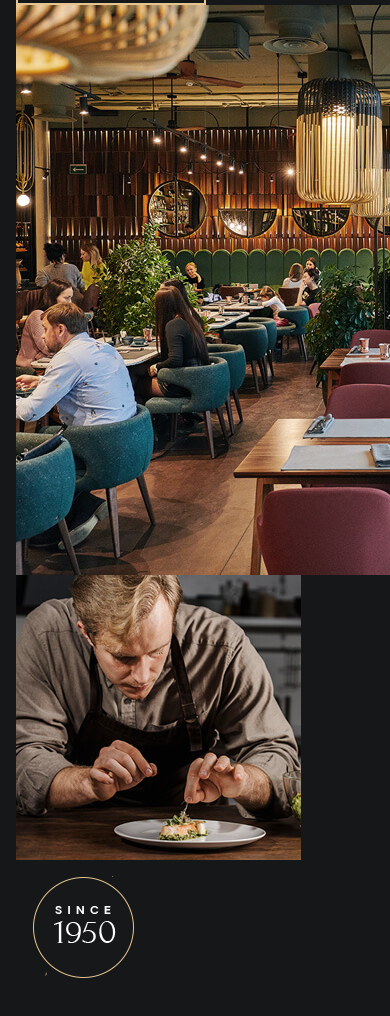
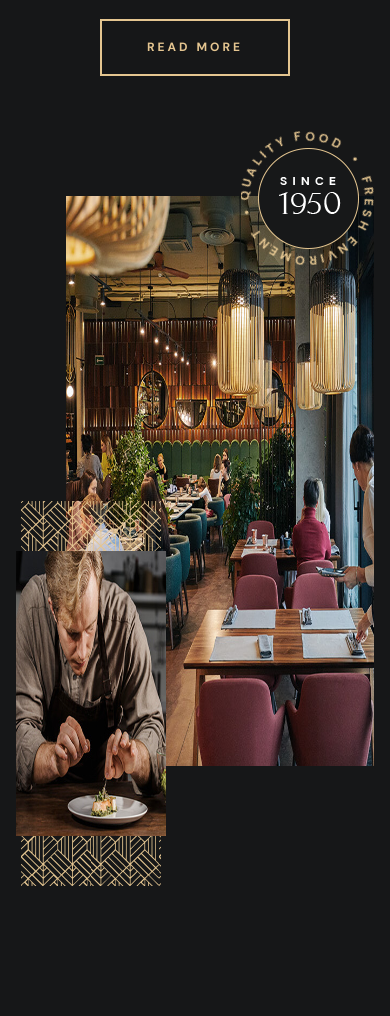
Before and after one commit to Demilade01/Grilli, a plain HTML site: page index.html in a window 390 px wide. Shown: the part 3602-4618 px from the top of the page. After the commit the page ends 4558 px from the top, so only its background shows below. Drawn offline with nearby package versions, Linux system fonts and the light colour scheme; files whose address does not match are found by name; a web font is replaced by a local one.

Commit message:
implement abouut section responsiveness

```diff
--- a/assets/css/style.css
+++ b/assets/css/style.css
@@ -436,6 +436,13 @@ body.nav-active { overflow: hidden;}
   z-index: -1;
 }
 
+.w-100 {
+  width: 100%;
+}
+
+
+
+
 /*-----------------------------------*\
   #PRELOAD
 \*-----------------------------------*/
@@ -872,8 +879,63 @@ body.nav-active { overflow: hidden;}
   #ABOUT
 \*-----------------------------------*/
 
+.about .section-text {
+  margin-block: 15px 30px;
+}
 
+.about .btn {
+  margin-inline: auto;
+  margin-block-start: 26px;
+}
 
+.about .container {
+  display: grid;
+  gap: 120px;
+}
+
+.about-banner {
+  position: relative;
+  margin-block-end: 120px;
+}
+
+.about-banner > .w-100 {
+  padding-inline-start: 50px;
+}
+
+.about .abs-img { position: absolute; }
+
+.about .abs-img::before { z-index: -1;}
+
+.about .abs-img-1 {
+  bottom: -120px;
+  left: 0;
+  width: 150px;
+  padding-block: 50px;
+}
+
+.about .abs-img-2 {
+  top: -65px;
+  right: 0;
+  overflow: hidden;
+}
+
+.about .abs-img-1::before {
+  top: 0;
+  bottom: 0;
+  left: 50%;
+  transform: translateX(-50%);
+  width: 140px;
+  background-image: url('../images/img-pattern.svg');
+  background-repeat: repeat;
+}
+
+.about .abs-img-2::before {
+  inset: 0;
+  background-image: url('../images/badge-2-bg.png');
+  background-repeat: no-repeat;
+  background-size: contain;
+  animation: rotate360 15s linear infinite;
+}
 
 
 /*-----------------------------------*\
--- a/assets/js/script.js
+++ b/assets/js/script.js
@@ -121,3 +121,26 @@ addEventOnElements([heroSliderNextBtn, heroSliderPrevBtn], "mouseover", function
 addEventOnElements([heroSliderNextBtn, heroSliderPrevBtn], "mouseover", autoSlide);
 
 window.addEventListener("load", autoSlide);
+
+
+// PARALLAX EFFECT
+
+const parallaxItems = document.querySelectorAll('[data-parallax-item]');
+
+window.addEventListener("mousemove", function (event) {
+  // Calculate the x and y movement based on mouse position
+  let x = ((event.clientX / window.innerWidth) * 10) - 5;
+  let y = ((event.clientY / window.innerHeight) * 10) - 5;
+
+  // Reverse the direction of x and y
+  x = -x;
+  y = -y;
+
+  // Apply transformation to each parallax item based on its speed
+  for (let i = 0; i < parallaxItems.length; i++) {
+    const speed = Number(parallaxItems[i].dataset.parallaxSpeed);
+    const offsetX = x * speed;
+    const offsetY = y * speed;
+    parallaxItems[i].style.transform = `translate3d(${offsetX}px, ${offsetY}px, 0px)`;
+  }
+});
--- a/index.html
+++ b/index.html
@@ -392,13 +392,13 @@
 
           <figure class="about-banner">
 
-            <img src="./assets/images/about-banner.jpg" alt="about banner" width="570" height="570" loading="lazy" class="m-100" data-parallax-item data-parallax-speed="1">
+            <img src="./assets/images/about-banner.jpg" alt="about banner" width="570" height="570" loading="lazy" class="w-100" data-parallax-item data-parallax-speed="1">
 
-            <div class="abs-img abs-img-1 has-before" data-parallax-item daya-parallax-speed="1.75">
-              <img src="./assets/images/about-abs-image.jpg" width="285" height="285" loading="lazy" alt="" class="m-100">
+            <div class="abs-img abs-img-1 has-before" data-parallax-item data-parallax-speed="1.75">
+              <img src="./assets/images/about-abs-image.jpg" width="285" height="285" loading="lazy" alt="" class="w-100">
             </div>
 
-            <div class="abs-img abs-img-2 jas-before">
+            <div class="abs-img abs-img-2 has-before">
               <img src="./assets/images/badge-2.png" width="133" height="134" loading="lazy" alt="">
             </div>
 
@@ -406,6 +406,10 @@
           </figure>
         </div>
       </section>
+
+
+      <!-- # -->
+
     </article>
    </main>
 
```
